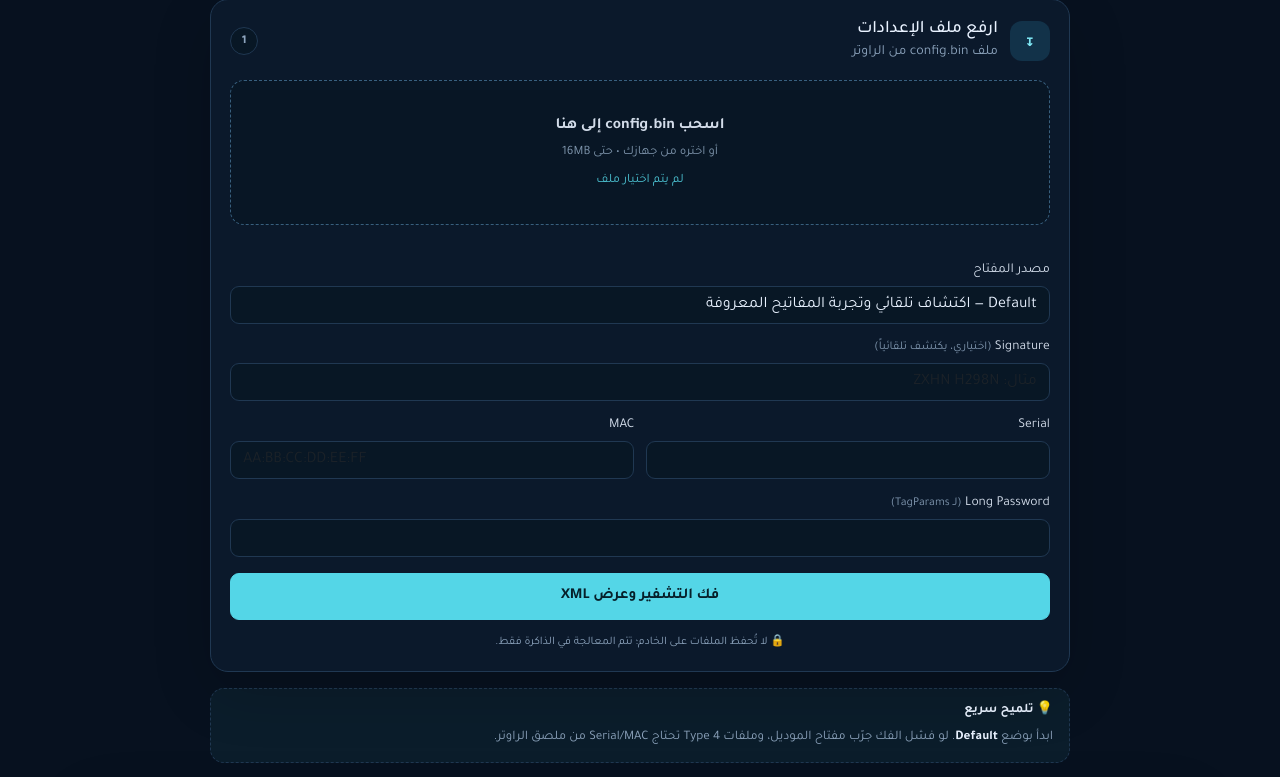
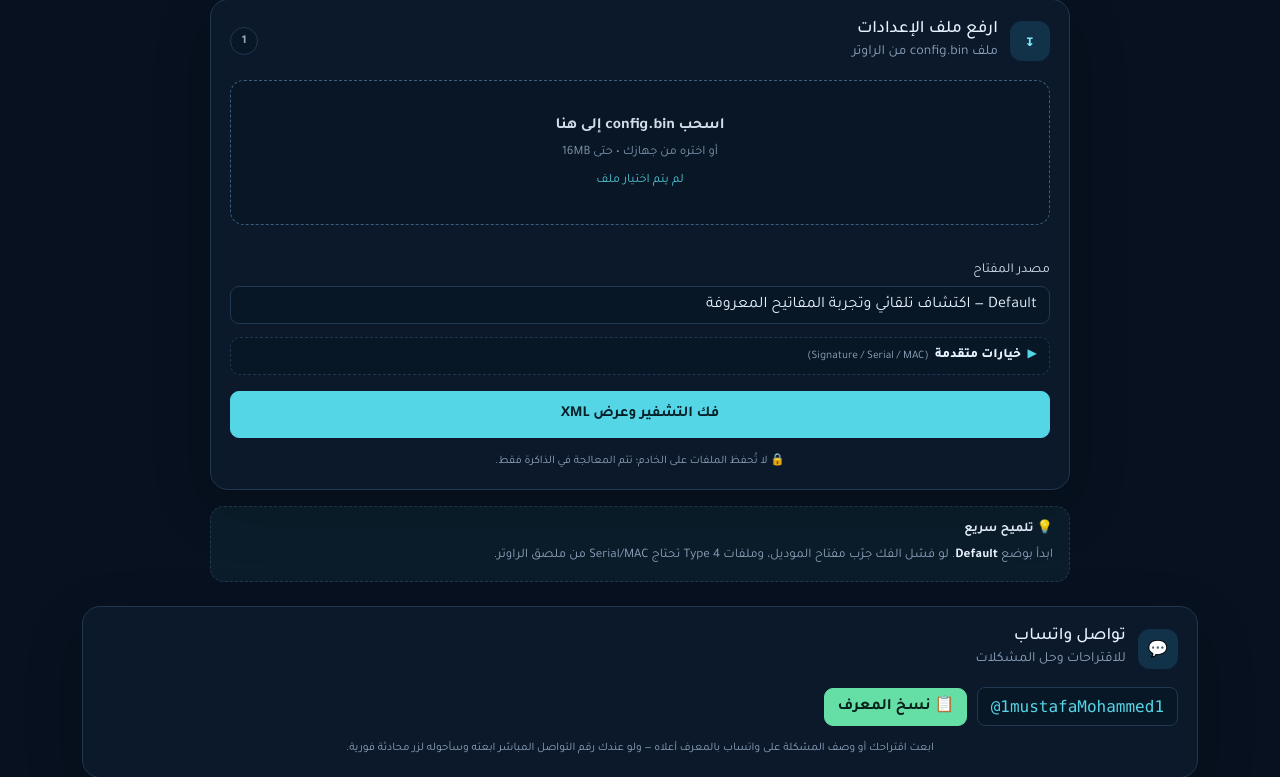
Before and after one commit to MustafaMohamedCoder/config, a Flask app: page / in a window 1280 px wide. Shown: the part 677-1454 px from the top of the page. Run offline with Flask 3, Linux system fonts and the light colour scheme; some libraries are stand-ins or nearby versions.

Commit message:
Collapse Signature Serial MAC fields under advanced options with triangle

```diff
--- a/static/styles.css
+++ b/static/styles.css
@@ -73,6 +73,13 @@ code { color:var(--cyan); }
 .confirm-body { padding:1rem; display:flex; flex-direction:column; gap:.4rem; }
 .confirm-body p { margin:0; font-size:.9rem; line-height:1.9; }
 .confirm-body .finish-actions { margin-top:.6rem; }
+/* collapsible advanced fields */
+.adv-fields { border:1px dashed var(--line); border-radius:10px; padding:.5rem .8rem; margin-top:.85rem; background:var(--panel2); }
+.adv-fields summary { cursor:pointer; font-weight:800; font-size:.82rem; list-style:none; display:flex; align-items:center; gap:.4rem; }
+.adv-fields summary::-webkit-details-marker { display:none; }
+.adv-fields summary small { color:var(--muted); font-weight:400; }
+.adv-fields .tri { display:inline-block; font-size:.7rem; color:var(--cyan); transition:transform .2s; }
+.adv-fields[open] .tri { transform:rotate(90deg); }
 /* operation mini toggle */
 .op-mini { display:flex; gap:.5rem; margin-bottom:1rem; }
 .op-mini-btn { flex:1; border:2px solid var(--line); background:var(--panel); color:var(--text); border-radius:12px; padding:.6rem; font-weight:800; font-size:.85rem; cursor:pointer; transition:.2s; }
--- a/templates/index.html
+++ b/templates/index.html
@@ -71,10 +71,13 @@
           </label>
           <p class="file-check" id="file-check" aria-live="polite"></p>
           <div class="field"><label for="key-mode">مصدر المفتاح</label><select id="key-mode" name="key_mode" class="form-select"><option value="default">Default — اكتشاف تلقائي وتجربة المفاتيح المعروفة</option>{% for item in static_keys %}<option value="{{ item.value|e }}">{{ item.label|e }} — مفتاح ثابت</option>{% endfor %}{% for model in models %}<option value="model:{{ model|e }}">{{ model|e }} — مفتاح الموديل</option>{% endfor %}<option value="signature">Signature — اشتقاق من التوقيع</option><option value="serial">Serial — اشتقاق من الرقم التسلسلي</option><option value="tagparams">TagParams — MAC + Serial + Long Password</option><option value="custom">Custom — مفتاح و IV يدويان</option></select></div>
+          <details class="adv-fields">
+            <summary><span class="tri">▶</span> خيارات متقدمة <small>(Signature / Serial / MAC)</small></summary>
           <div class="field"><label for="signature">Signature <small>(اختياري، يكتشف تلقائياً)</small></label><input id="signature" name="signature" class="form-control" placeholder="مثال: ZXHN H298N" autocomplete="off"></div>
           <div class="advanced-grid"><div class="field"><label for="serial">Serial</label><input id="serial" name="serial" class="form-control" autocomplete="off"></div><div class="field"><label for="mac">MAC</label><input id="mac" name="mac" class="form-control" placeholder="AA:BB:CC:DD:EE:FF" autocomplete="off" dir="ltr"></div></div>
           <div class="field"><label for="longpass">Long Password <small>(لـ TagParams)</small></label><input id="longpass" name="longpass" class="form-control" autocomplete="off"></div>
           <div id="custom-fields" class="d-none advanced-grid"><div class="field"><label for="custom-key">Key</label><input id="custom-key" name="custom_key" class="form-control" autocomplete="off" dir="ltr"></div><div class="field"><label for="custom-iv">IV</label><input id="custom-iv" name="custom_iv" class="form-control" autocomplete="off" dir="ltr"></div></div>
+          </details>
           <button class="btn btn-primary w-100 mt-3 btn-lg-action" type="submit"><span class="btn-text">فك التشفير وعرض XML</span><span class="spinner-border spinner-border-sm d-none"></span></button>
           <div id="decode-progress" class="upload-progress d-none" aria-hidden="true"><i></i></div>
           <p class="privacy-note">🔒 لا تُحفظ الملفات على الخادم؛ تتم المعالجة في الذاكرة فقط.</p>
@@ -88,10 +91,13 @@
           <p class="file-check" id="xml-file-check" aria-live="polite"></p>
           <div class="advanced-grid"><div class="field"><label for="upload-payload-type">نوع الحمولة</label><select id="upload-payload-type" name="payload_type" class="form-select"><option value="0">Type 0 — بدون تشفير</option><option value="2" selected>Type 2 — AES ثابت</option><option value="3">Type 3 — موديل</option><option value="4">Type 4 — Signature/Serial</option></select></div><div class="field"><label for="upload-version">Version</label><input id="upload-version" name="version" class="form-control" value="2" inputmode="numeric" dir="ltr"></div></div>
           <div class="field"><label for="upload-key-mode">مصدر المفتاح</label><select id="upload-key-mode" name="key_mode" class="form-select"><option value="default">Default — اكتشاف المفتاح من Signature</option>{% for item in static_keys %}<option value="{{ item.value|e }}">{{ item.label|e }} — مفتاح ثابت</option>{% endfor %}{% for model in models %}<option value="model:{{ model|e }}">{{ model|e }} — مفتاح الموديل</option>{% endfor %}<option value="signature">Signature — اشتقاق من التوقيع</option><option value="serial">Serial — الرقم التسلسلي</option><option value="tagparams">TagParams — MAC + Serial + Long Password</option><option value="custom">Custom — Key و IV يدويان</option></select></div>
+          <details class="adv-fields">
+            <summary><span class="tri">▶</span> خيارات متقدمة <small>(Signature / Serial / MAC)</small></summary>
           <div class="field"><label for="upload-signature">Signature</label><input id="upload-signature" name="signature" class="form-control" placeholder="مثال: ZXHN H108N V2.5" autocomplete="off"></div>
           <div class="advanced-grid"><div class="field"><label for="upload-serial">Serial</label><input id="upload-serial" name="serial" class="form-control" autocomplete="off"></div><div class="field"><label for="upload-mac">MAC</label><input id="upload-mac" name="mac" class="form-control" autocomplete="off" dir="ltr"></div></div>
           <div class="field"><label for="upload-longpass">Long Password</label><input id="upload-longpass" name="longpass" class="form-control" autocomplete="off"></div>
           <div id="upload-custom-fields" class="d-none advanced-grid"><div class="field"><label for="upload-custom-key">Key</label><input id="upload-custom-key" name="custom_key" class="form-control" dir="ltr"></div><div class="field"><label for="upload-custom-iv">IV</label><input id="upload-custom-iv" name="custom_iv" class="form-control" dir="ltr"></div></div>
+          </details>
           <div class="form-check mt-3"><input id="upload-include-header" name="include_header" value="true" class="form-check-input" type="checkbox"><label class="form-check-label" for="upload-include-header">إضافة رأس ZTE للملف</label></div>
           <button class="btn btn-success w-100 mt-3" type="submit"><span>تشفير XML وتنزيل config.bin</span><span class="spinner-border spinner-border-sm d-none"></span></button>
           <div id="encode-progress" class="upload-progress green d-none" aria-hidden="true"><i></i></div>
```
